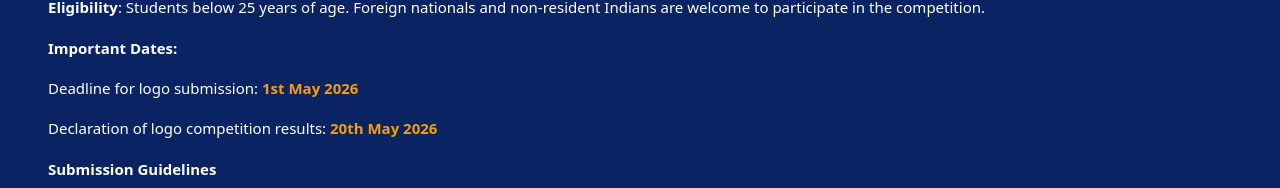
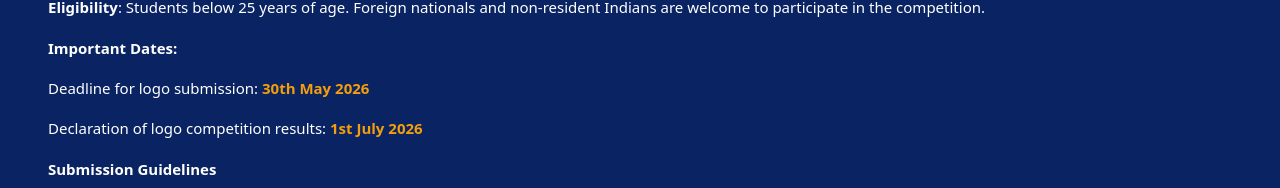
Before and after one commit to mnihadc/DesignProJain, a React (Vite) app in the folder Client/: page /logo-design-competition in a window 1280 px wide. Shown: the part 698-886 px from the top of the page. Built offline with nearby package versions, Linux system fonts and the light colour scheme.

Commit message:
Update LogoDesignCompetition.tsx
Date have been changed

```diff
--- a/Client/src/pages/LogoDesignCompetition.tsx
+++ b/Client/src/pages/LogoDesignCompetition.tsx
@@ -112,10 +112,10 @@ const LogoDesignCompetition = () => {
             </p>
             <p><span className="font-bold">Important Dates:</span></p>
             <p>
-              Deadline for logo submission: <span className="font-bold text-[#f59e0b]">1st May 2026</span>
+              Deadline for logo submission: <span className="font-bold text-[#f59e0b]">30th May 2026</span>
             </p>
             <p>
-              Declaration of logo competition results: <span className="font-bold text-[#f59e0b]">20th May 2026</span>
+              Declaration of logo competition results: <span className="font-bold text-[#f59e0b]">1st July 2026</span>
             </p>
 
             <p><span className="font-bold">Submission Guidelines</span></p>
```
